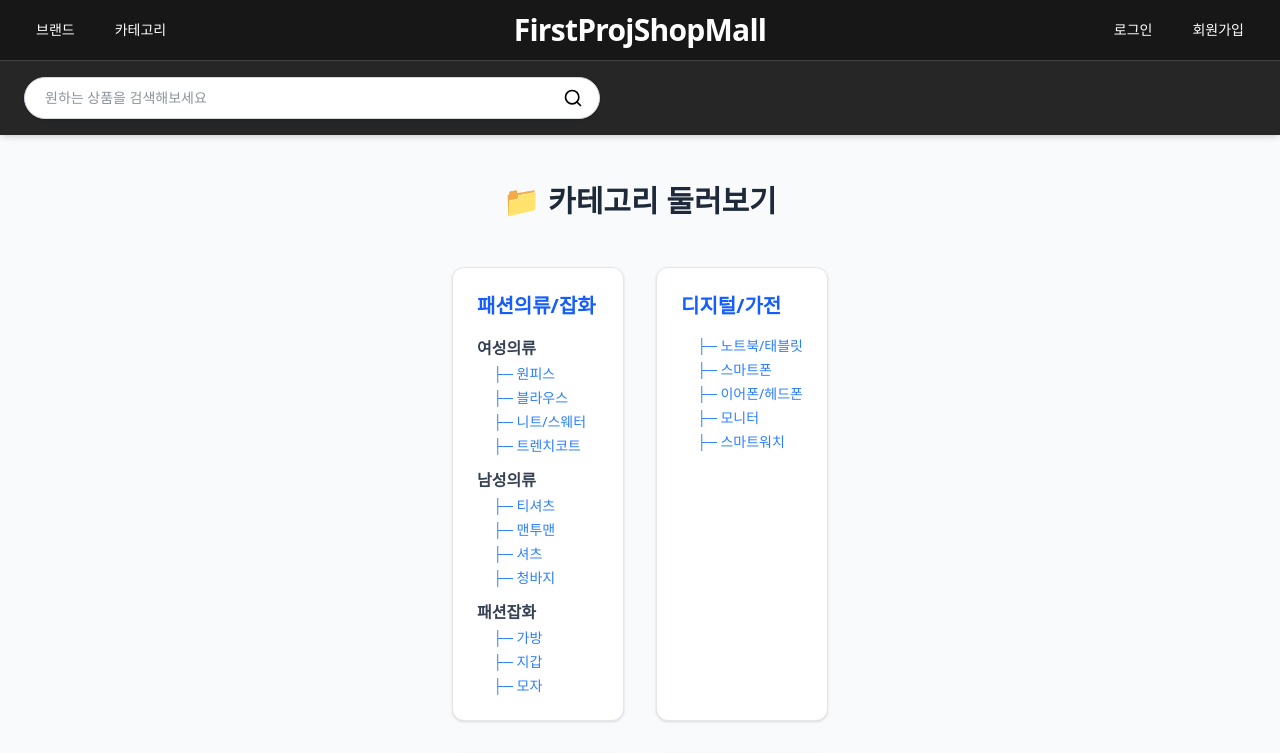
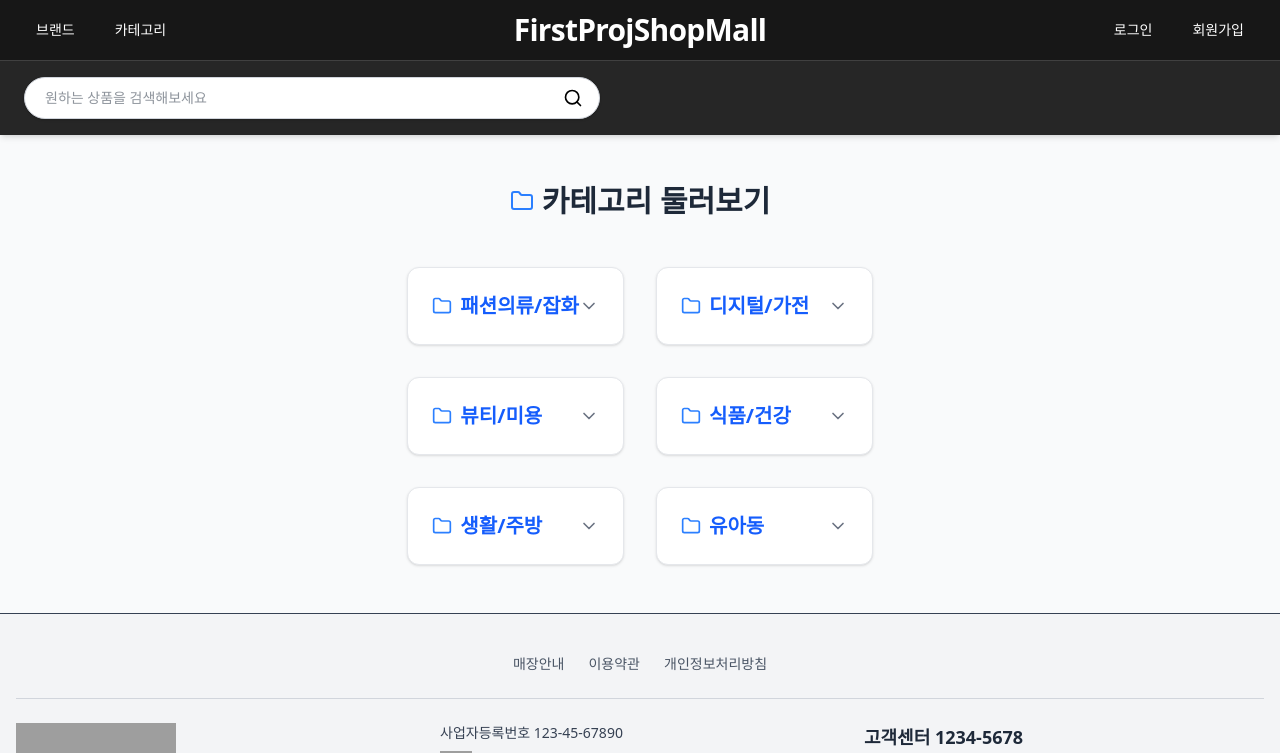
Before and after one commit to kimhyungkwan900/FirstProjShopMallReact, a React (Vite) app: page /categories in a window 1280 px wide. Shown: the top 753 px of the page. Built offline with nearby package versions, Linux system fonts and the light colour scheme; grey boxes are pictures that could not be loaded; the HTML template or start-up script is replaced by a standard one.

Commit message:
7/10 디자인 변경

```diff
--- a/package.json
+++ b/package.json
@@ -14,6 +14,7 @@
     "@tailwindcss/vite": "^4.1.11",
     "axios": "^1.10.0",
     "date-fns": "^4.1.0",
+    "lucide-react": "^0.525.0",
     "react": "^19.1.0",
     "react-date-range": "^2.0.1",
     "react-datepicker": "^8.4.0",
--- a/src/pages/user/product/BrandListPage.jsx
+++ b/src/pages/user/product/BrandListPage.jsx
@@ -57,30 +57,34 @@ const BrandListPage = () => {
 
         {/* 브랜드 목록을 그리드로 렌더링 */}
         <div className="grid grid-cols-2 sm:grid-cols-3 md:grid-cols-4 lg:grid-cols-5 gap-6 mb-20">
-          {brands.map((brand) => (
+          {brands.length > 0 ? (
+            brands.map((brand) => (
               <div
-              key={brand.id}                           // React key
-              onClick={() => handleClick(brand.id)}    // 클릭 시 이동
-              className="bg-white shadow-md rounded-2xl p-4 cursor-pointer hover:scale-105 hover:shadow-xl transition transform duration-300 ease-in-out flex flex-col items-center"
+                key={brand.id}
+                onClick={() => handleClick(brand.id)}
+                className="group bg-white border border-gray-200 rounded-xl p-5 cursor-pointer hover:shadow-lg hover:border-blue-400 transform hover:-translate-y-1 transition-all duration-300 ease-in-out text-center"
               >
-              {/* 브랜드 이미지 */}
                 <img
-                src={getBrandImageSrc(brand.name)}     // 브랜드 이름 기반 이미지 경로
-                alt={`${brand.name} 로고`}            // 접근성 텍스트
-                className="w-16 h-16 object-contain mb-2"
+                  src={getBrandImageSrc(brand.name)}
+                  alt={`${brand.name} 로고`}
+                  className="w-20 h-20 object-contain mx-auto mb-3 group-hover:scale-105 transition-transform"
                   onError={(e) => {
-                  e.target.onerror = null;             // 무한 루프 방지
-                  e.target.src = '/images/brands/default.png'; // 이미지 로드 실패 시 기본 이미지
+                    e.target.onerror = null;
+                    e.target.src = '/images/brands/default.png';
                   }}
                 />
-
-              {/* 브랜드명 표시 */}
-              <span className="text-gray-800 font-medium text-center">
+                <span className="text-gray-800 font-semibold text-base">
                   {brand.name}
                 </span>
+                {/* 선택적 슬로건 */}
+                {/* <p className="text-xs text-gray-500 mt-1">당신의 스타일을 완성하세요</p> */}
               </div>
-          ))}
+            ))
+          ) : (
+            <p className="text-center text-gray-500 col-span-full">브랜드가 존재하지 않습니다.</p>
+          )}
         </div>
+
       </main>
 
       {/* 하단 공통 푸터 */}
--- a/src/pages/user/product/CategoryListPage.jsx
+++ b/src/pages/user/product/CategoryListPage.jsx
@@ -1,9 +1,9 @@
-import React from 'react';
+import React, { useState } from 'react';
 import { useNavigate } from 'react-router-dom';
 import Footer from '../../../component/common/Footer';
 import MainHeader from '../../../features/common/Header/MainHeader';
+import { ChevronDown, ChevronUp, Folder } from 'lucide-react';
 
-// 카테고리 트리 구조 데이터 정의
 const categoryData = [
   {
     title: '패션의류/잡화',
@@ -133,68 +133,78 @@ const categoryData = [
   },
 ];
 
-// 카테고리 트리 페이지 컴포넌트 정의
 const CategoryTreePage = () => {
-  const navigate = useNavigate(); // 라우터 이동 훅
+  const navigate = useNavigate();
+  const [openIndexes, setOpenIndexes] = useState([]);
 
-  // 카테고리 클릭 시 상품 목록 페이지로 이동
   const handleClick = (categoryId) => {
     navigate(`/products/category/${categoryId}`);
   };
 
+  const toggleAccordion = (index) => {
+    setOpenIndexes((prev) =>
+      prev.includes(index)
+        ? prev.filter((i) => i !== index)
+        : [...prev, index]
+    );
+  };
+
   return (
-    // 전체 페이지 레이아웃
     <div className="min-h-screen flex flex-col bg-gray-50 text-gray-800">
-      {/* 상단 공통 헤더 */}
       <MainHeader />
-
-      {/* 메인 콘텐츠 */}
       <main className="flex-grow max-w-screen-lg mx-auto px-4 py-12">
-        {/* 타이틀 */}
-        <h2 className="text-3xl font-bold text-center mb-12 text-gray-800">
-          📁 카테고리 둘러보기
+        <h2 className="text-3xl font-bold text-center mb-12 flex items-center justify-center gap-2">
+          <Folder className="text-blue-500" /> 카테고리 둘러보기
         </h2>
 
-        {/* 2열 그리드로 최상위 카테고리 분류 */}
         <div className="grid grid-cols-1 md:grid-cols-2 gap-8">
-          {categoryData.map((categoryBlock, i) => (
+          {categoryData.map((categoryBlock, i) => {
+            const isOpen = openIndexes.includes(i);
+            return (
               <div
                 key={i}
-              className="bg-white p-6 rounded-xl shadow-sm border border-gray-200"
+                className="bg-white p-6 rounded-xl border border-gray-200 shadow-sm hover:shadow-md hover:border-blue-300 transition-all"
               >
-              {/* 카테고리 타이틀 (클릭 가능) */}
-              <h3
-                className="text-xl font-bold mb-4 text-blue-600 cursor-pointer hover:underline"
-                onClick={() =>
-                  categoryBlock.titleId && handleClick(categoryBlock.titleId)
-                }
+                <button
+                  onClick={() => toggleAccordion(i)}
+                  className="flex justify-between items-center w-full text-left text-xl font-bold text-blue-600 hover:text-blue-700 hover:underline transition-colors"
                 >
+                  <div className="flex items-center gap-2">
+                    <Folder size={20} className="text-blue-500" />
                     {categoryBlock.title}
-              </h3>
+                  </div>
+                  {isOpen ? (
+                    <ChevronUp size={20} className="text-gray-500" />
+                  ) : (
+                    <ChevronDown size={20} className="text-gray-500" />
+                  )}
+                </button>
 
-              {/* 그룹 및 세부 카테고리 출력 */}
+                <div
+                  className={`transition-all duration-500 ease-in-out overflow-hidden transform ${
+                    isOpen
+                      ? 'max-h-[1000px] opacity-100 scale-y-100 translate-y-0 mt-4'
+                      : 'max-h-0 opacity-0 scale-y-95 -translate-y-2'
+                  }`}
+                >
                   <ul className="space-y-3">
                     {categoryBlock.groups.map((group, j) => (
-                  <li key={j}>
-                    {/* 그룹명이 있을 경우 표시 */}
+                      <li key={j} className="mb-2">
                         {group.name && (
                           <span
-                        className="font-semibold text-gray-700 cursor-pointer hover:underline"
-                        onClick={() =>
-                          group.groupId && handleClick(group.groupId)
-                        }
+                            className="font-semibold text-gray-700 cursor-pointer hover:underline hover:text-blue-600"
+                            onClick={() => group.groupId && handleClick(group.groupId)}
                           >
                             {group.name}
                           </span>
                         )}
-                    {/* 세부 카테고리 리스트 */}
-                    <ul className="ml-4 mt-1 space-y-1">
+                        <ul className="ml-5 mt-1 space-y-1 border-l border-gray-200 pl-3">
                           {group.subcategories.map((sub, k) => (
                             <li
                               key={k}
-                          onClick={() => handleClick(sub.id)} // 클릭 시 이동
+                              onClick={() => handleClick(sub.id)}
                               role="button"
-                          className="text-sm text-blue-500 hover:underline cursor-pointer"
+                              className="text-sm text-blue-500 hover:text-blue-700 hover:underline cursor-pointer transition-colors"
                             >
                               ├─ {sub.name}
                             </li>
@@ -204,11 +214,11 @@ const CategoryTreePage = () => {
                     ))}
                   </ul>
                 </div>
-          ))}
+              </div>
+            );
+          })}
         </div>
       </main>
-
-      {/* 하단 공통 푸터 */}
       <Footer />
     </div>
   );
```
Also changed, not shown: 1 other file (tests, documents, lock files or other folders). Lines whose indentation alone changed are shown as unchanged.
